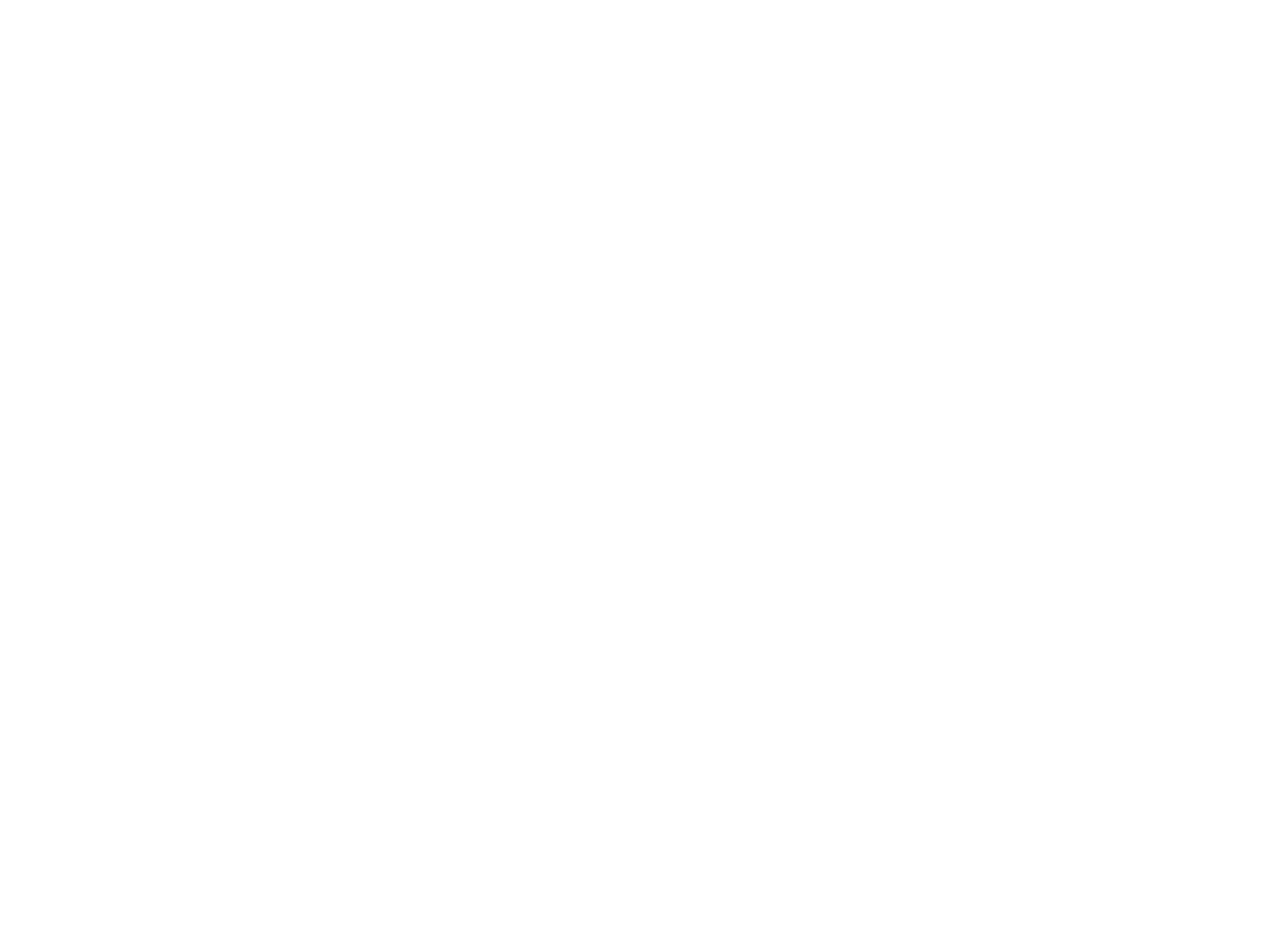
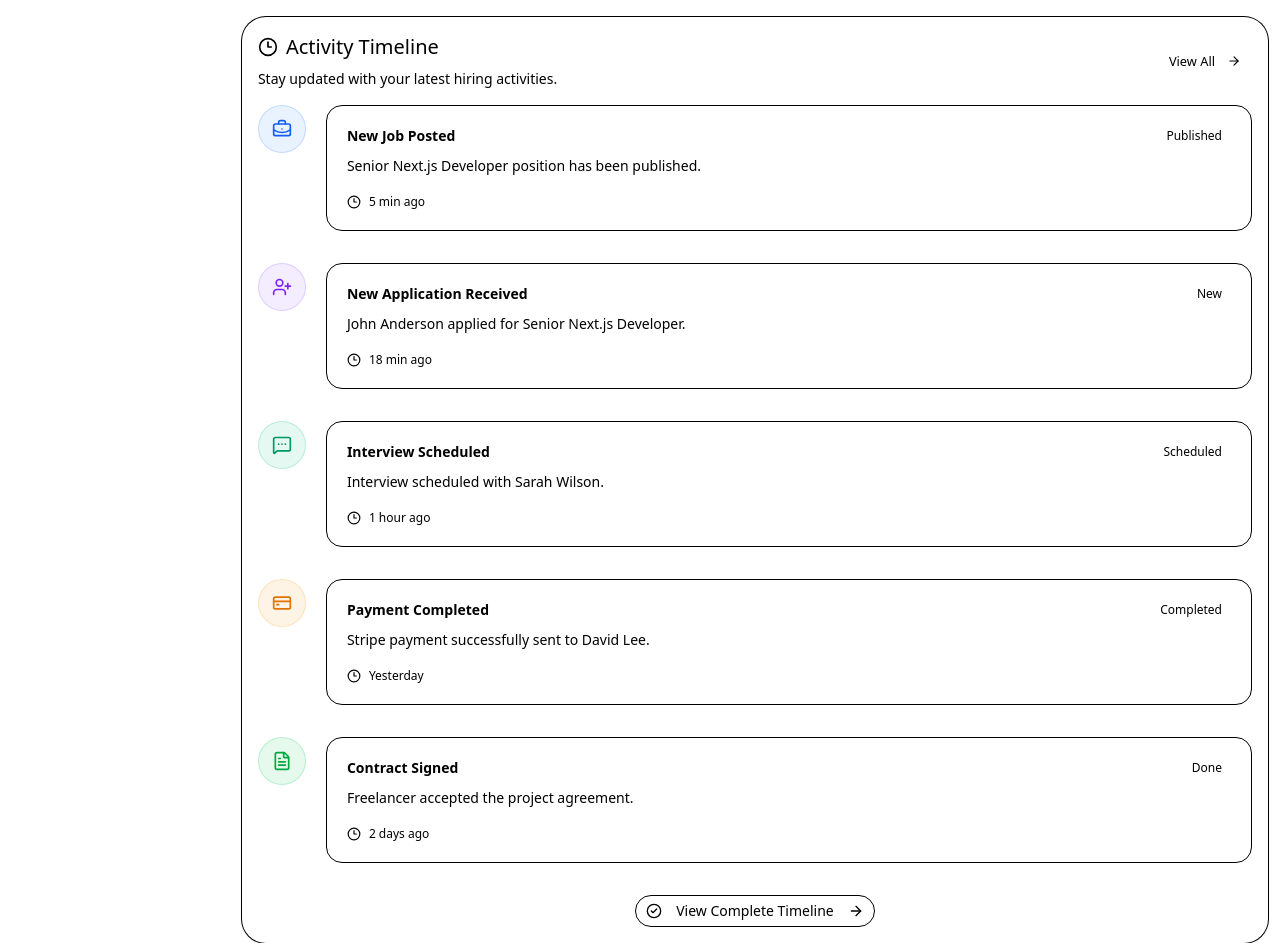
Before and after one commit to inzamulhaque/hired-now-client, a Next.js app: page /employer in a window 1280 px wide. Shown: the part 1946-2889 px from the top of the page. Before the commit the page ends 1963 px from the top, so only its background shows below. Built offline with nearby package versions, Linux system fonts and the light colour scheme.

Commit message:
feat(employer:dashboard): create recent acticity time line section

```diff
--- a/app/(dashboard)/employer/page.tsx
+++ b/app/(dashboard)/employer/page.tsx
@@ -2,6 +2,7 @@
 import StatsCards from "../../../components/Dashboard/employer/StatsCards";
 import QuickActions from "@/components/Dashboard/employer/QuickActions";
 import RecentApplications from "@/components/Dashboard/employer/RecentApplications";
+import ActivityTimeline from "@/components/Dashboard/employer/ActivityTimeline";
 
 const page = () => {
   return (
@@ -10,6 +11,7 @@
       <StatsCards />
       <QuickActions />
       <RecentApplications />
+      <ActivityTimeline />
     </>
   );
 };
--- /dev/null
+++ b/components/Dashboard/employer/ActivityTimeline.tsx
@@ -0,0 +1,189 @@
+"use client";
+
+import Link from "next/link";
+import { motion } from "framer-motion";
+import {
+  ArrowRight,
+  BriefcaseBusiness,
+  CheckCircle2,
+  Clock3,
+  CreditCard,
+  FileText,
+  MessageSquareMore,
+  UserPlus,
+} from "lucide-react";
+
+import { Badge } from "@/components/ui/badge";
+import { Button } from "@/components/ui/button";
+import { Card, CardContent, CardHeader, CardTitle } from "@/components/ui/card";
+
+const activities = [
+  {
+    id: 1,
+    title: "New Job Posted",
+    description: "Senior Next.js Developer position has been published.",
+    time: "5 min ago",
+    icon: BriefcaseBusiness,
+    color: "bg-blue-500/10 text-blue-600 border-blue-500/20 dark:text-blue-400",
+    status: "Published",
+  },
+  {
+    id: 2,
+    title: "New Application Received",
+    description: "John Anderson applied for Senior Next.js Developer.",
+    time: "18 min ago",
+    icon: UserPlus,
+    color:
+      "bg-violet-500/10 text-violet-600 border-violet-500/20 dark:text-violet-400",
+    status: "New",
+  },
+  {
+    id: 3,
+    title: "Interview Scheduled",
+    description: "Interview scheduled with Sarah Wilson.",
+    time: "1 hour ago",
+    icon: MessageSquareMore,
+    color:
+      "bg-emerald-500/10 text-emerald-600 border-emerald-500/20 dark:text-emerald-400",
+    status: "Scheduled",
+  },
+  {
+    id: 4,
+    title: "Payment Completed",
+    description: "Stripe payment successfully sent to David Lee.",
+    time: "Yesterday",
+    icon: CreditCard,
+    color:
+      "bg-amber-500/10 text-amber-600 border-amber-500/20 dark:text-amber-400",
+    status: "Completed",
+  },
+  {
+    id: 5,
+    title: "Contract Signed",
+    description: "Freelancer accepted the project agreement.",
+    time: "2 days ago",
+    icon: FileText,
+    color:
+      "bg-green-500/10 text-green-600 border-green-500/20 dark:text-green-400",
+    status: "Done",
+  },
+];
+
+const ActivityTimeline = () => {
+  return (
+    <Card className="rounded-3xl shadow-sm">
+      <CardHeader className="flex flex-row items-center justify-between">
+        <div>
+          <CardTitle className="flex items-center gap-2 text-xl">
+            <Clock3 className="h-5 w-5 text-primary" />
+            Activity Timeline
+          </CardTitle>
+
+          <p className="mt-2 text-sm text-muted-foreground">
+            Stay updated with your latest hiring activities.
+          </p>
+        </div>
+
+        <Button asChild variant="ghost" size="sm">
+          <Link href="/dashboard/activity">
+            View All
+            <ArrowRight className="ml-2 h-4 w-4" />
+          </Link>
+        </Button>
+      </CardHeader>
+
+      <CardContent>
+        <div className="relative">
+          <div className="absolute left-6 top-0 h-full w-px bg-border" />
+
+          <div className="space-y-8">
+            {activities.map((activity, index) => {
+              const Icon = activity.icon;
+
+              return (
+                <motion.div
+                  key={activity.id}
+                  initial={{
+                    opacity: 0,
+                    x: -20,
+                  }}
+                  whileInView={{
+                    opacity: 1,
+                    x: 0,
+                  }}
+                  viewport={{ once: true }}
+                  transition={{
+                    delay: index * 0.08,
+                  }}
+                  whileHover={{
+                    x: 4,
+                  }}
+                  className="relative flex gap-5"
+                >
+                  <div
+                    className={`
+                      relative
+                      z-10
+                      flex
+                      h-12
+                      w-12
+                      shrink-0
+                      items-center
+                      justify-center
+                      rounded-full
+                      border
+                      ${activity.color}
+                      bg-background
+                    `}
+                  >
+                    <Icon className="h-5 w-5" />
+                  </div>
+
+                  <div className="flex-1 rounded-2xl border bg-card p-5 transition-all hover:shadow-md">
+                    <div className="flex flex-wrap items-center justify-between gap-3">
+                      <h3 className="font-semibold">{activity.title}</h3>
+
+                      <Badge variant="secondary" className="rounded-full">
+                        {activity.status}
+                      </Badge>
+                    </div>
+
+                    <p className="mt-2 text-sm leading-6 text-muted-foreground">
+                      {activity.description}
+                    </p>
+
+                    <div className="mt-4 flex items-center gap-2 text-xs text-muted-foreground">
+                      <Clock3 className="h-3.5 w-3.5" />
+                      {activity.time}
+                    </div>
+                  </div>
+                </motion.div>
+              );
+            })}
+          </div>
+        </div>
+
+        <motion.div
+          initial={{
+            opacity: 0,
+          }}
+          whileInView={{
+            opacity: 1,
+          }}
+          viewport={{ once: true }}
+          className="mt-8 flex justify-center"
+        >
+          <Button variant="outline" asChild className="group rounded-full">
+            <Link href="/dashboard/activity">
+              <CheckCircle2 className="mr-2 h-4 w-4" />
+              View Complete Timeline
+              <ArrowRight className="ml-2 h-4 w-4 transition-transform group-hover:translate-x-1" />
+            </Link>
+          </Button>
+        </motion.div>
+      </CardContent>
+    </Card>
+  );
+};
+
+export default ActivityTimeline;
```
